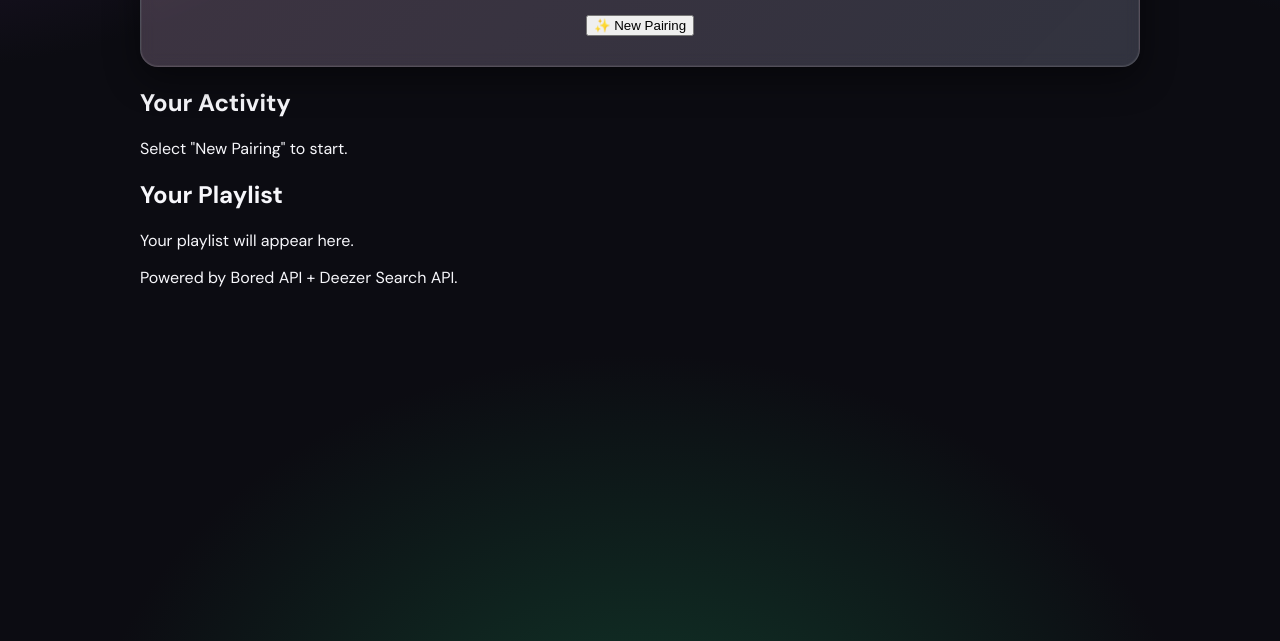
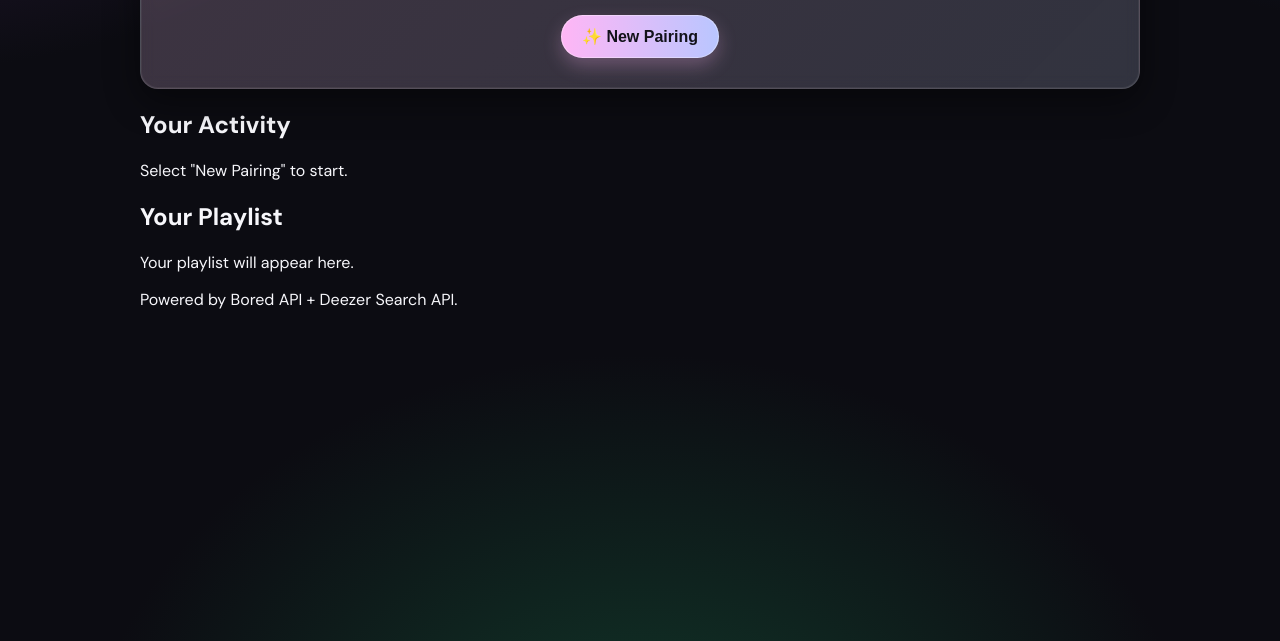
Before and after one commit to hksaini22304/lab7, a plain HTML site: page index.html in a window 1280 px wide. Shown: the part 159-800 px from the top of the page. Drawn offline with Linux system fonts and the light colour scheme.

Commit message:
Created button style

```diff
--- a/styles.css
+++ b/styles.css
@@ -79,3 +79,22 @@ body{
     justify-content: center;
     gap: 0.6rem;
 }
+
+
+/* -------------- BUTTON ----------------- */
+
+
+button{
+    padding: 0.75rem 1.3rem;
+    font-size: 1rem;
+    font-weight: 700;
+    border: none;
+    border-radius: 999px;
+    cursor: pointer;
+    color: #12121a;
+    background: linear-gradient(90deg, var(--accent1), var(--accent2));
+    box-shadow:
+      0 8px 18px rgba(255,182,245,0.26),
+      0 0 0 1px rgba(255,255,255,0.35) inset;
+    transition: transform 0.08s ease, opacity 0.2s ease, box-shadow 0.2s ease;
+}
```
